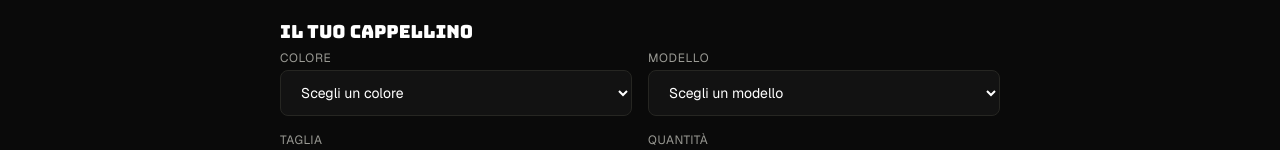
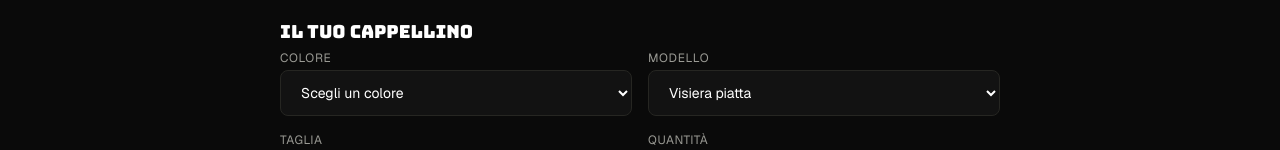
Before and after one commit to danyatta03-ship-it/resi-telos, a Next.js app in the folder cavaliere-store/: page /configuratore in a window 1280 px wide. Shown: the part 300-450 px from the top of the page. Built offline with nearby package versions, Linux system fonts and the light colour scheme.

Commit message:
Limit configuratore model dropdown to Visiera piatta only

```diff
--- a/cavaliere-store/src/components/ConfiguratoreForm.tsx
+++ b/cavaliere-store/src/components/ConfiguratoreForm.tsx
@@ -79,10 +79,12 @@ export default function ConfiguratoreForm() {
 
           <label className={labelClass}>
             Modello
-            <select name="modello" required className={inputClass} defaultValue="">
-              <option value="" disabled>
-                Scegli un modello
-              </option>
+            <select
+              name="modello"
+              required
+              className={inputClass}
+              defaultValue={configuratorOptions.models[0]}
+            >
               {configuratorOptions.models.map((m) => (
                 <option key={m} value={m}>
                   {m}
--- a/cavaliere-store/src/content/site.ts
+++ b/cavaliere-store/src/content/site.ts
@@ -66,7 +66,7 @@ export const pricing = {
 
 export const configuratorOptions = {
   colors: ["Nero", "Bianco", "Beige", "Verde militare", "Blu navy"],
-  models: ["Snapback", "Dad Hat", "Trucker", "Flat Brim"],
+  models: ["Visiera piatta"],
   sizes: ["Regolabile (consigliata)", "S/M", "L/XL"],
   workTypes: ["Ricamo", "Stampa", "Patch", "Altro"],
 };
```
